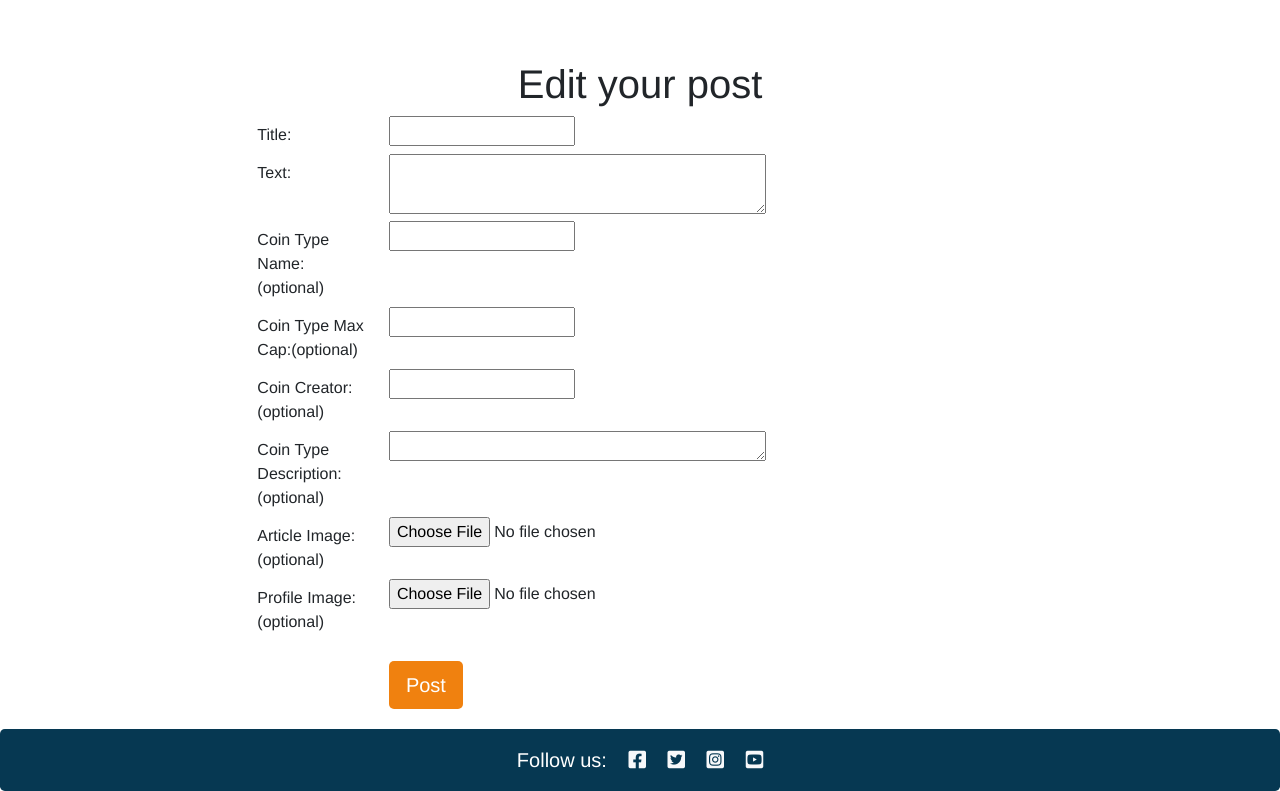
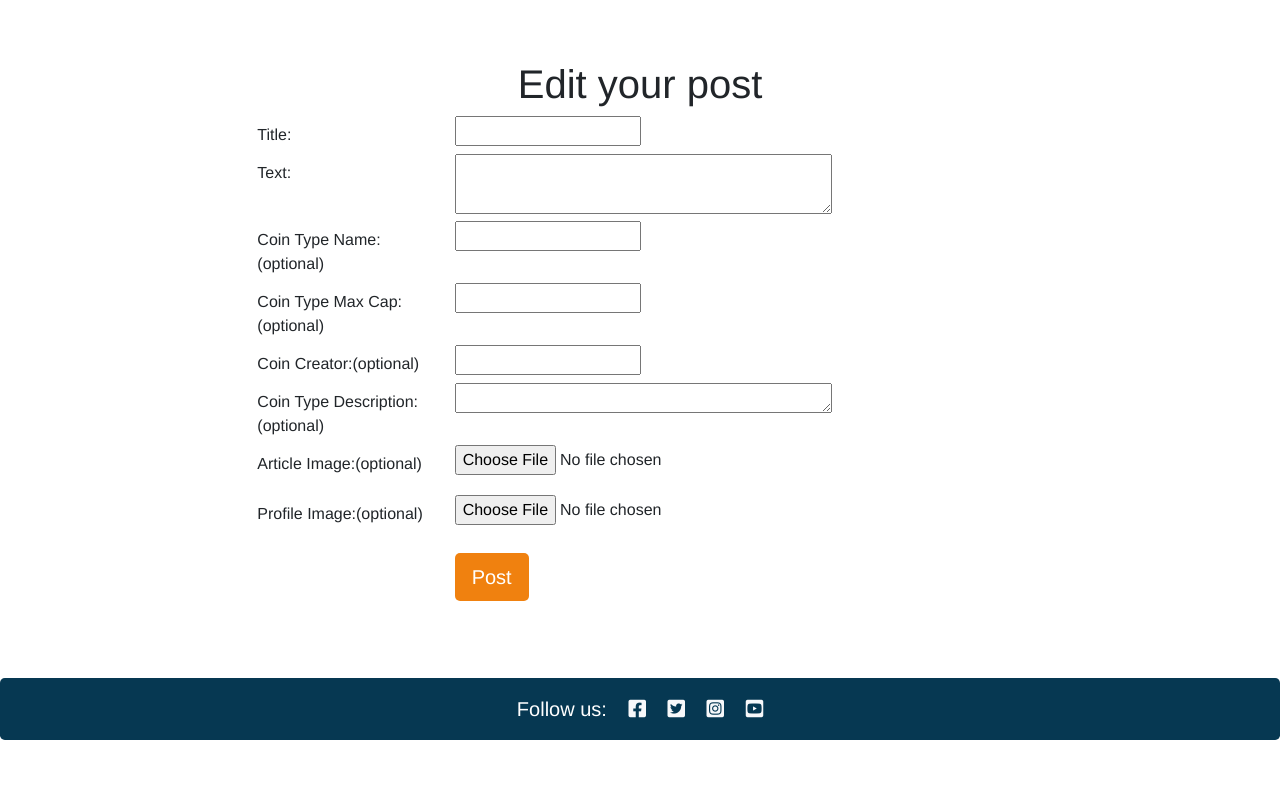
Before and after one commit to Renwar-P/cryptalk, a Django app: template templates/update_post.html in a window 1280 px wide. Shown: the part 60-851 px from the top of the page. After the commit the page ends 800 px from the top, so only its background shows below. Run offline with Django 5.2, Linux system fonts and the light colour scheme; the template is opened without the code that fills it: values that come from a table or form of the project are taken from there, others are empty.

Commit message:
updating add_post and edit_post forms and their respective screenshots

```diff
--- a/templates/update_post.html
+++ b/templates/update_post.html
@@ -7,55 +7,55 @@
         <form method="POST" enctype="multipart/form-data">
           {% csrf_token %}
           <div class="form-group row">
-            <label for="id_title" class="col-sm-2 col-form-label">Title:</label>
-            <div class="col-sm-10">
+            <label for="id_title" class="col-sm-3 col-form-label">Title:</label>
+            <div class="col-sm-5">
               {{ form.title }}
             </div>
           </div>
           <div class="form-group row">
-            <label id="text_input" for="id_body" class="col-sm-2 col-form-label">Text:</label>
-            <div class="col-sm-10">
+            <label id="text_input" for="id_body" class="col-sm-3 col-form-label">Text:</label>
+            <div class="col-sm-5">
               {{ form.body }}
             </div>
           </div>
           <div class="form-group row">
-            <label for="id_coin_type_name" class="col-sm-2 col-form-label">Coin Type Name:(optional)</label>
-            <div class="col-sm-10">
+            <label for="id_coin_type_name" class="col-sm-3 col-form-label">Coin Type Name:(optional)</label>
+            <div class="col-sm-5">
               {{ form.coin_type_name }}
             </div>
           </div>
           <div class="form-group row">
-            <label for="id_coin_type_max_cap" class="col-sm-2 col-form-label">Coin Type Max Cap:(optional)</label>
-            <div class="col-sm-10">
+            <label for="id_coin_type_max_cap" class="col-sm-3 col-form-label">Coin Type Max Cap:(optional)</label>
+            <div class="col-sm-5">
               {{ form.coin_type_max_cap }}
             </div>
           </div>
           <div class="form-group row">
-            <label for="id_coin_type_max_cap" class="col-sm-2 col-form-label">Coin Creator:(optional)</label>
-            <div class="col-sm-10">
+            <label for="id_coin_type_max_cap" class="col-sm-3 col-form-label">Coin Creator:(optional)</label>
+            <div class="col-sm-5">
               {{ form.coin_creator }}
             </div>
           </div>
           <div class="form-group row">
-            <label for="id_coin_type_description" class="col-sm-2 col-form-label">Coin Type Description:(optional)</label>
-            <div class="col-sm-10">
+            <label for="id_coin_type_description" class="col-sm-3 col-form-label">Coin Type Description:(optional)</label>
+            <div class="col-sm-5">
               {{ form.coin_type_description }}
             </div>
           </div>
           <div class="form-group row">
-            <label for="id_featured_image" class="col-sm-2 col-form-label">Article Image:(optional)</label>
-            <div class="col-sm-10">
+            <label for="id_featured_image" class="col-sm-3 col-form-label">Article Image:(optional)</label>
+            <div class="col-sm-5">
               <input type="file" style="margin-bottom: 20px;" id="id_featured_image" name="featured_image">
             </div>
           </div>
           <div class="form-group row">
-            <label for="id_author_image" class="col-sm-2 col-form-label">Profile Image:(optional)</label>
-            <div class="col-sm-10">
+            <label for="id_author_image" class="col-sm-3 col-form-label">Profile Image:(optional)</label>
+            <div class="col-sm-5">
               <input type="file" id="id_author_image" name="author_image">
             </div>
           </div>
           <div class="form-group row">
-            <div class="col-sm-10 offset-sm-2">
+            <div class="col-sm-5 offset-sm-3">
               <button style="margin-top: 20px;" class="btn btn-signup right btn-lg" type="submit">Post</button>
             </div>
           </div>
@@ -64,4 +64,5 @@
     </div>
   </div>
 
+
 {% endblock %}
```
Also changed, not shown: static/images-readme/add_post_page_screenshot.png, static/images-readme/edit_post_page_screenshot.png.
